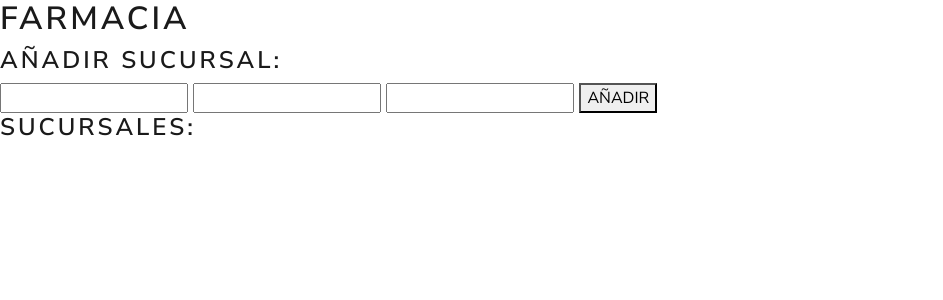
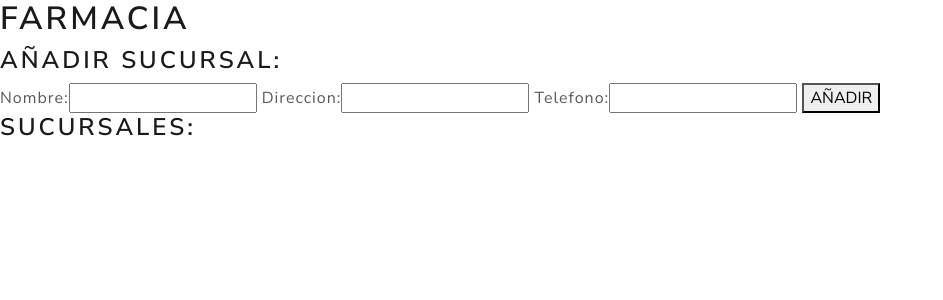
Before and after one commit to felix-gy/Pharmacy-web-app, a Flask app: page /sucursal in a window 1280 px wide. Shown: the top 300 px of the page, without its empty margins (0-943 px from the left). Run offline with Flask 2, Linux system fonts and the light colour scheme; data that the repository does not hold is empty; some libraries are stand-ins or nearby versions.

Commit message:
UPDATE project

```diff
--- a/app/app.py
+++ b/app/app.py
@@ -17,10 +17,10 @@ def sucursal():
 @app.route('/add_Sucursal', methods=['POST'])
 def add_Sucursal():
     #recivimos los datos
+    nombre = request.form['nombre']
     direccion = request.form['direccion']
-    nombre = request.form['nombre']
     telefono = request.form['telefono']
-    realizado = registrarSucursal(direccion,nombre,telefono)
+    realizado = registrarSucursal(nombre,direccion,telefono)
     # retornamos a nuestra vista sucursales
     return redirect(url_for('sucursal'))
 
--- a/app/controller/controllerSucursal.py
+++ b/app/controller/controllerSucursal.py
@@ -18,8 +18,8 @@ def registrarSucursal( nombre='',direccion='',telefono = ''):
         conexion_MySQLdb = connectionBD()
         cursor = conexion_MySQLdb.cursor(dictionary=True)
 
-        sql = ("INSERT INTO Sucursal(nombre, direccion, telefono, ID_farmacia) VALUES (%s, %s, %s, %s)")
-        valores = (nombre, direccion, telefono, 1)
+        sql = ("INSERT INTO Sucursal(direccion, telefono, nombre, ID_farmacia) VALUES (%s, %s, %s, %s)")
+        valores = (direccion, telefono, nombre, 1)
 
         cursor.execute(sql, valores)
         conexion_MySQLdb.commit()
--- a/app/templates/sucursales.html
+++ b/app/templates/sucursales.html
@@ -10,9 +10,9 @@
 <h3>AÑADIR SUCURSAL:</h3>
 <!-- al apretar el submit el formulario sera enviado a la url por el metodo Post-->
 <form action="/add_Sucursal" method="POST">
-    <input type="text" name="nombre">
-    <input type="text" name="direccion">
-    <input type="text" name="telefono">
+    Nombre:<input type="text" name="nombre">
+    Direccion:<input type="text" name="direccion">
+    Telefono:<input type="text" name="telefono">
     <button type="submit">
         AÑADIR
     </button>
@@ -22,9 +22,9 @@
 {% for sucursal in miData %}
 <div class="card text-white bg-primary mb-3" style="max-width: 20rem;">
     <p>ID_sucursal: {{ sucursal.ID_sucursal }}</p>
+    <p>nombre: {{ sucursal.nombre }}</p>
     <p>direccion: {{ sucursal.direccion }}</p>
     <p>telefono: {{ sucursal.telefono }}</p>
-    <p>nombre: {{ sucursal.nombre }}</p>
     <p>ID_farmacia: {{ sucursal.ID_farmacia }}</p>
 </div>
 {% endfor %}
```
